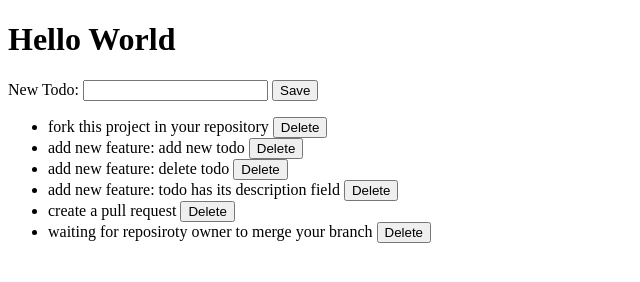
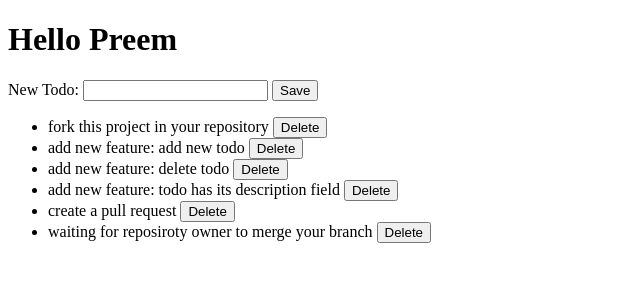
Before and after one commit to lengsumet/mini-todo, a plain HTML site: page index.html in a window 1280 px wide. Shown: the full height of the page, 0-640 px from the left. Drawn offline with nearby package versions, Linux system fonts and the light colour scheme.

Commit message:
edit hello world

```diff
--- a/index.html
+++ b/index.html
@@ -28,7 +28,7 @@
           { id: 5, title: 'create a pull request' },
           { id: 6, title: 'waiting for reposiroty owner to merge your branch' }
         ],
-        message: 'Hello World'
+        message: 'Hello Preem'
       },
       methods: {
         increase () {
```
